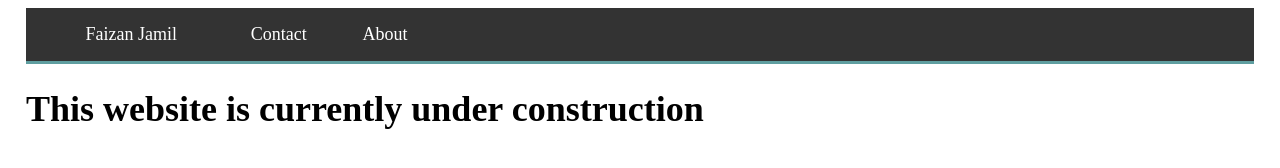
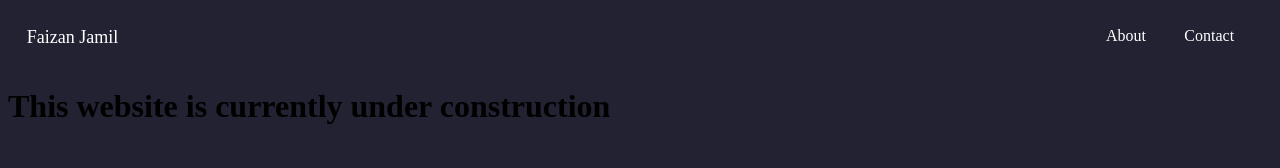
Before and after one commit to faizjamil/personal-site, a website built with Vite: page index.html in a window 1280 px wide. Built offline with nearby package versions, Linux system fonts and the light colour scheme.

Commit message:
nav links are now flush with nav bar

```diff
--- a/src/index.css
+++ b/src/index.css
@@ -2,28 +2,36 @@
   /* background-color: #111;
   color: #FFF */
   color-scheme: light dark;
-  --hover-color: dodgerblue;
+  background-color: #223;
+  --hover-color: rgb(27, 108, 189);
+
+  --nav-link-padding: 1.17rem 1.17rem;
 }
 
 ul {
   list-style-type: none;
   margin: 0;
   /* if display:inline is set then must set padding*/
-  padding: 1rem;
-  overflow: hidden;
-  background-color: #333;
-  border-bottom-style: solid;
+  /* padding: 0rem; */
+  /* padding-bottom: 1.2rem;
+  padding-top: 1.2rem; */
+  /* padding: 1.2rem 1.2rem; */
+  padding: var(--nav-link-padding);
+  /* overflow: hidden; */
+  /* background-color: #223; */
+  /* border-bottom-style: solid;
   border-bottom-width: 0.2rem;
-  border-color: cadetblue;
+  border-color: cadetblue; */
 }
-#home {
+
+#home-link {
   font-size: large;
-  margin-left:1em;
-  margin-right:1em;
+  margin-left: -1.2rem;
+  margin-right: 1rem;
 }
 
 li {
-  display:inline;
+  display: inline;
   /* float: left; */
 }
 
@@ -32,11 +40,20 @@ li a {
   color: white;
   text-align: center;
   /* padding: x-axis y-axis*/
-  padding: 1.4rem 1.6rem;
+  /* padding: var(--nav-link-padding); */
+  padding: 1.2rem 1.2rem;
   text-decoration: none;
 }
-
+.other-pages {
+  /* padding-top: 1em; */
+  /* padding-bottom: 0.4rem; */
+  /* margin-bottom: -0.1rem; */
+  float: inline-end;
+}
+.other-pages-links {
+  padding-bottom: 1.4rem;
+}
 /* Change the link color to #111 (black) on hover */
 li a:hover {
-  background-color:var(--hover-color);
+  background-color: var(--hover-color);
 }
--- a/src/main.ts
+++ b/src/main.ts
@@ -5,9 +5,9 @@ import './index.css'
 document.querySelector<HTMLDivElement>('#home')!.innerHTML = `
   <nav>
     <ul>
-      <li id="home"><a href="index.html">Faizan Jamil</a></li>
-      <li><a href="/contact">Contact</a></li>
-      <li><a href="/about">About</a></li>
+      <li id="home-link"><a href="index.html">Faizan Jamil</a></li>
+      <li class="other-pages"><a class="other-pages-links" href="/contact">Contact</a></li>
+      <li class="other-pages"><a class="other-pages-links" href="/about">About</a></li>
     </ul>
   </nav>
   <main>
```
